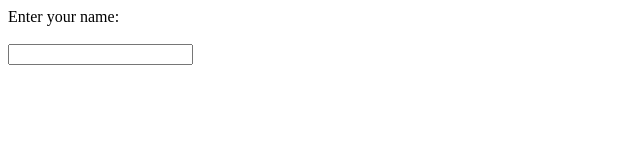
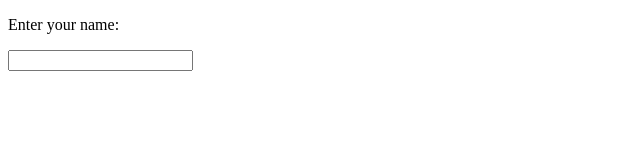
Before and after one commit to acciojob/personal-greeting-thewelshfiend, a React app: page / in a window 1280 px wide. Shown: the top 160 px of the page, without its empty margins (0-640 px from the left). Built offline with nearby package versions, Linux system fonts and the light colour scheme.

Commit message:
Commit 2

```diff
--- a/src/components/Greeting.jsx
+++ b/src/components/Greeting.jsx
@@ -17,10 +17,8 @@ function Greeting() {
 
     return (
         <div>
-            <label htmlFor="name-input">Enter your name:</label>
-            <br />
-            <br />
-            <input id='name-input' name='name' value={user} type="text" onChange={inputHandle} />
+            <p>Enter your name:</p>
+            <input name='name' value={user} type="text" onChange={inputHandle} />
             <br />
             <div id='greeting-output'>
                 {show && <p>Hello {user}!</p>}
```
